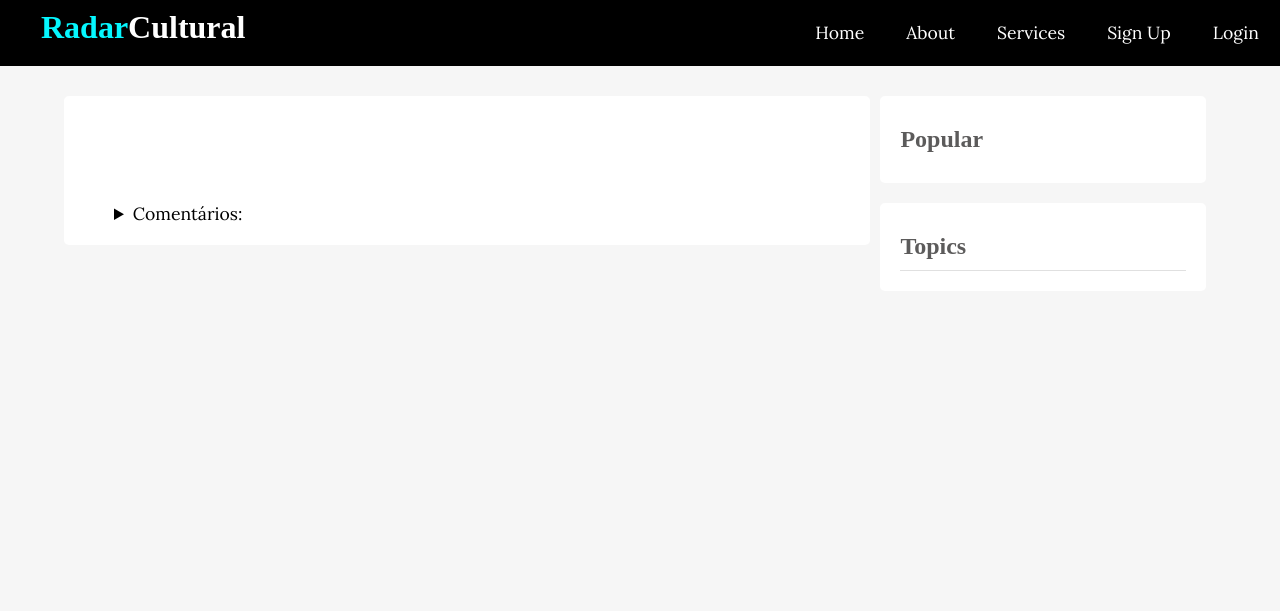
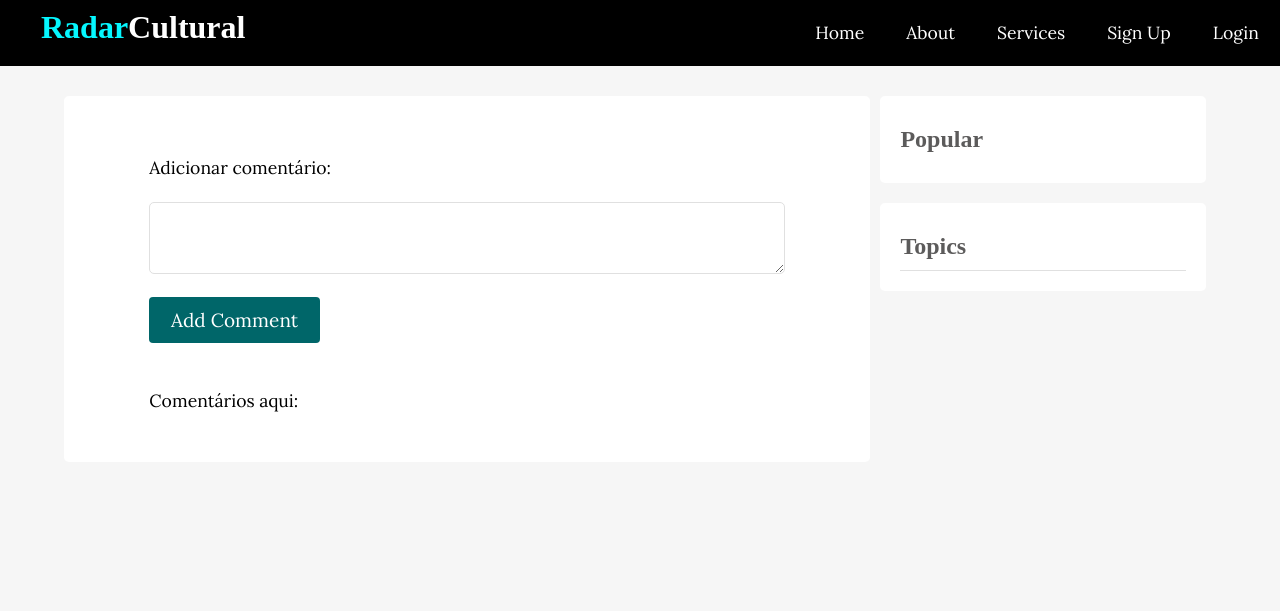
Before and after one commit to Andre-Luis-Correa/PFC-RADAR-CULTURAL, a PHP site: page /php/single.php in a window 1280 px wide. Shown: the top 611 px of the page. Run offline with PHP 8.4, Linux system fonts and the light colour scheme; data that the repository does not hold is empty; some libraries are stand-ins or nearby versions; some web fonts are replaced.

Commit message:
Add files via upload

```diff
--- a/RADAR_CULTURAL_0.4/app/controllers/comments.php
+++ b/RADAR_CULTURAL_0.4/app/controllers/comments.php
@@ -54,6 +54,7 @@ if (isset($_GET['delete_id']) && $_SESSION['tipo_usuario'] == 0) {
 
 if (isset($_POST['add-comment'])) {
 	usersOnly();
+
 	$errors = validateComment($_POST);
 
 	if (count($errors) === 0) {
@@ -71,3 +72,5 @@ if (isset($_POST['add-comment'])) {
 	}
 
 }
+
+//update comment
--- a/RADAR_CULTURAL_0.4/single.php
+++ b/RADAR_CULTURAL_0.4/single.php
@@ -1,6 +1,7 @@
 <?php include("path.php"); ?>
 <?php include(ROOT_PATH . '/app/controllers/comments.php'); ?>
-<?php include(ROOT_PATH . '/app/controllers/posts.php');
+
+<?php //include_once(ROOT_PATH . '/app/controllers/posts.php');
 
 if (isset($_GET['id_publicacao'])) {
   $post = selectOne('tb_publicacao', ['id_publicacao' => $_GET['id_publicacao']]);
@@ -38,6 +39,7 @@ $posts = selectAll('tb_publicacao', ['publicado' => 1]);
 <body>
     <!-- Facebook Page Plugin SDK -->
     <div id="fb-root"></div>
+
     <script async defer crossorigin="anonymous"
       src="https://connect.facebook.net/en_US/sdk.js#xfbml=1&version=v3.2&appId=285071545181837&autoLogAppEvents=1">
     </script>
@@ -62,22 +64,16 @@ $posts = selectAll('tb_publicacao', ['publicado' => 1]);
 
             <!-- Comments -->
 
-          <br>
-          <br>
-
-          <details>
-            <summary>Comentários:</summary>
-
               <div class="content">
 
                   <?php include(ROOT_PATH . "/app/helpers/formErrors.php"); ?>
 
-                <form action="single.php?id_publicacao=<?php echo $post['id_publicacao']; ?>" method="post">
+                  <form action="single.php?id_publicacao=<?php echo $post['id_publicacao']; ?>" method="post" enctype="multipart/form-data">
                       <div>
                           <label>Adicionar comentário:</label>
                           <br>
                           <br>
-                        <textarea type="text" name="conteudo" value="<?php echo $conteudo_comment ?>" class="text-input"> </textarea>
+                          <textarea name="conteudo" class="text-input"><?php echo $conteudo_comment ?></textarea>
                       </div>
 
                       <br>
@@ -91,7 +87,7 @@ $posts = selectAll('tb_publicacao', ['publicado' => 1]);
                   <br>
 
                   <div>
-                  Comentários aqui
+                    Comentários aqui:
 
                       <table>
                           <tbody>
@@ -114,7 +110,7 @@ $posts = selectAll('tb_publicacao', ['publicado' => 1]);
 
                                       <?php if ($comment['fk_id_usuario'] == isset($_SESSION['id_usuario'])): ?>
 
-                                      <td><a href="edit.php?id_categoria=<?php echo $topic['id_categoria']; ?>" class="edit">edit</a></td>
+                                        <td><a href="single.php?id_publicacao=<?php echo $post['id_publicacao']; ?>&edit_id=<?php echo $comment['id_comentario']; ?>" class="edit">edit</a></td>
 
                                         <td><a href="single.php?id_publicacao=<?php echo $post['id_publicacao']; ?>&delete_id=<?php echo $comment['id_comentario']; ?>" class="delete">delete</a></td>
 
@@ -128,7 +124,6 @@ $posts = selectAll('tb_publicacao', ['publicado' => 1]);
                   </div>
 
               </div>
-          </details>
 
             <!-- END Comments -->
 
```
Lines whose indentation alone changed are shown as unchanged.
